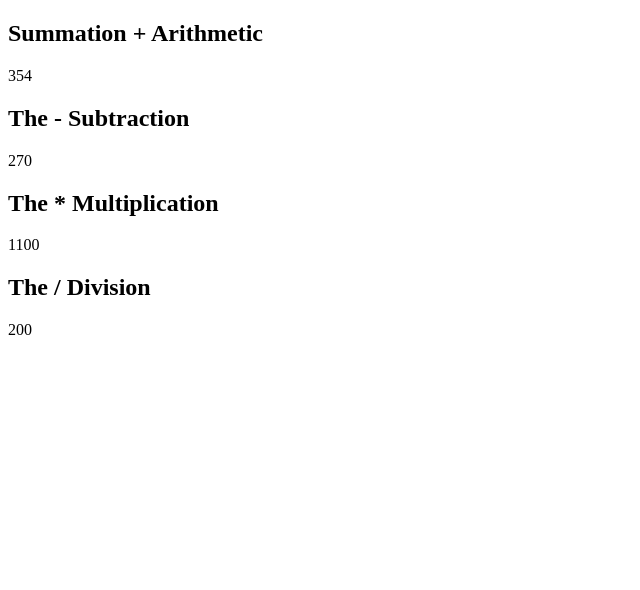
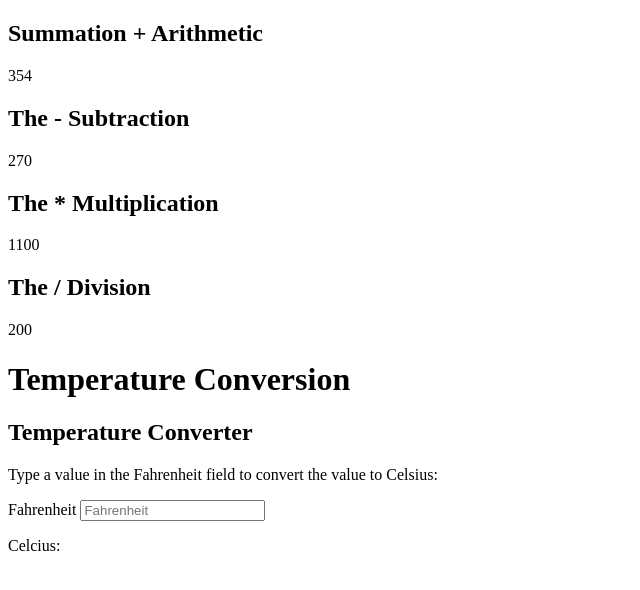
Before and after one commit to Favy-source/Project-ICE, a plain HTML site: page index.html in a window 1280 px wide. Shown: the whole page, without its empty margins (0-640 px from the left). Drawn offline with Linux system fonts and the light colour scheme.

Commit message:
modified code

```diff
--- a/index.html
+++ b/index.html
@@ -51,5 +51,29 @@ document.getElementById("divide").innerHTML = tryit;
 
 
 
+
+
+<h1>Temperature Conversion</h1>
+
+<h2>Temperature Converter</h2>
+<p>Type a value in the Fahrenheit field to convert the value to Celsius:</p>
+
+<p>
+  <label>Fahrenheit</label>
+  <input id="inputFahrenheit" type="number" placeholder="Fahrenheit" oninput="temperatureConverter(this.value)" onchange="temperatureConverter(this.value)">
+</p>
+<p>Celcius: <span id="outputCelcius"></span></p>
+
+<script>
+function temperatureConverter(valNum) {
+  valNum = parseFloat(valNum);
+  document.getElementById("outputCelcius").innerHTML=(valNum-32)/1.8;
+}
+</script>
+
+
+
+
+
 </body>
 </html>
```
